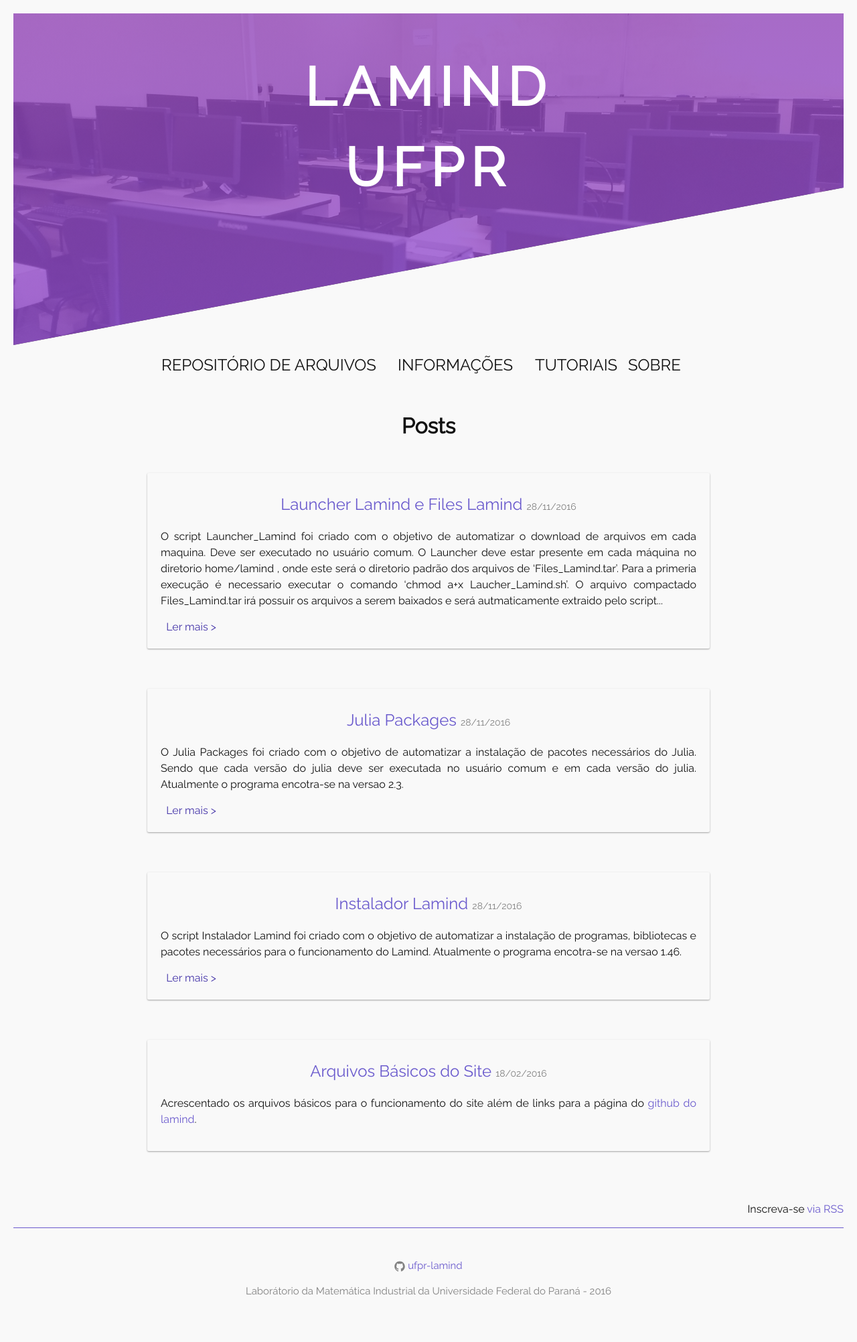
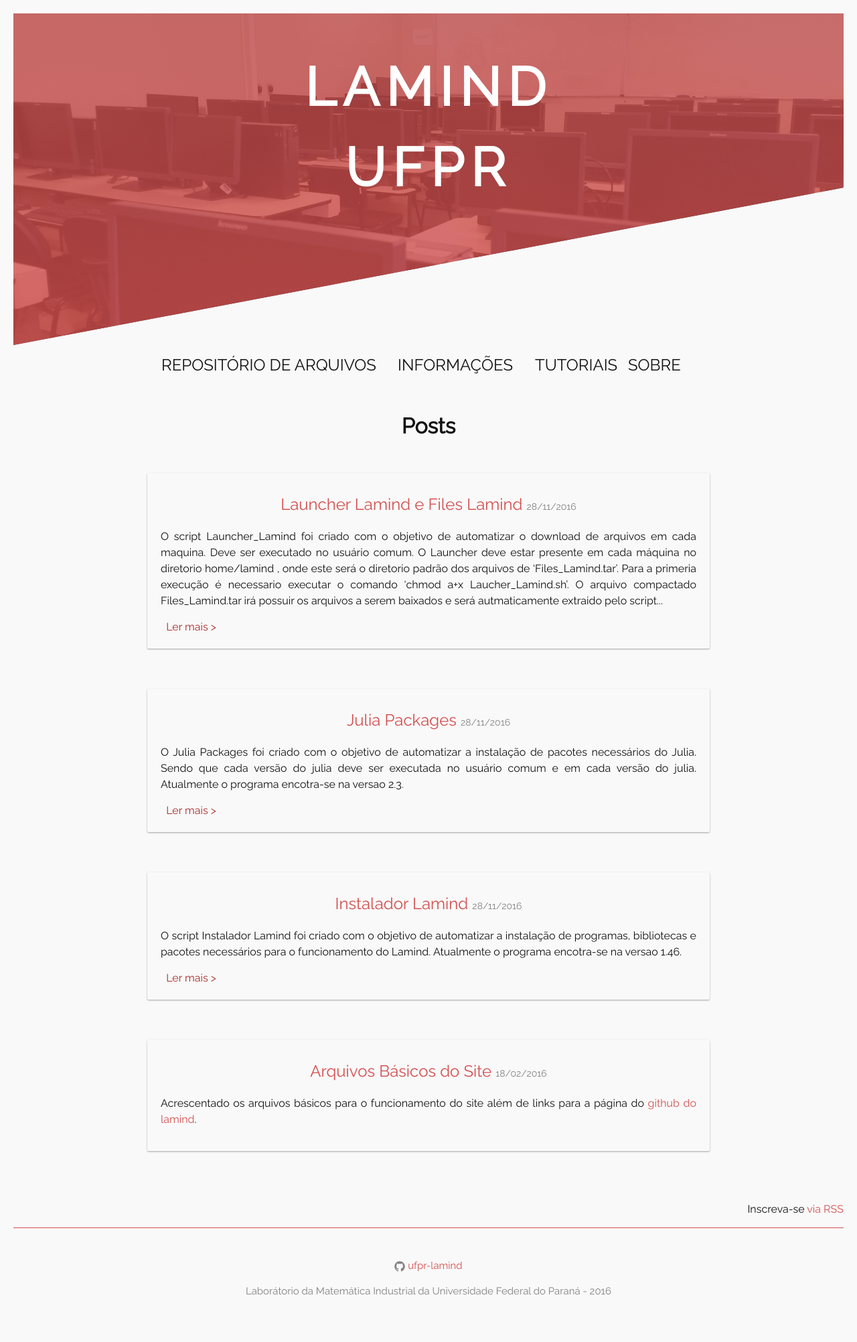
Before and after one commit to ufpr-lamind/ufpr-lamind.github.io, a Jekyll site: the page built from index.html, in a window 1280 px wide. Shown: the whole page at 67% size. Built offline with Jekyll 4.4.1, drawn with Linux system fonts in a browser that asks for light colours.

Commit message:
layout color changes to red

```diff
--- a/_sass/_base.scss
+++ b/_sass/_base.scss
@@ -98,7 +98,7 @@
     }
 
     &:hover {
-        color: darken(#6a5acd, 20%);
+        color: darken(rgba(212, 79, 79, 1), 20%);
         // text-decoration: underline;
     }
 }
--- a/_sass/_layout.scss
+++ b/_sass/_layout.scss
@@ -20,8 +20,8 @@
     height: 55vh;
     background-image: linear-gradient(
       to bottom,
-      rgba(145, 70, 185, 0.8),
-      rgba(147, 79, 212, 0.8)),
+      rgba(185, 70, 70, 0.8),
+      rgba(212, 79, 79, 0.8)),
     url(../img/lab2.jpg);
     background-size: cover;
     background-repeat: no-repeat;
@@ -133,7 +133,7 @@
  * Site footer
  */
 .site-footer {
-    border-top: 1px solid $blue-SlateBlue;
+    border-top: 1px solid $brand-color;
     padding: $spacing-unit 0;
 }
 
@@ -285,14 +285,14 @@
 }
 .morelink:hover {
   text-decoration: none;
-  color: #6a5acd;
+  color: rgba(212, 79, 79, 1);
 }
 
 .post-title {
     font-size: 1.7rem;
     line-height: 100px;
     text-align: center;
-    color: #6a5acd;
+    color: $brand-color;
     // font-weight: 600;
     letter-spacing: 0;
     @include media-query($on-palm) {
@@ -388,7 +388,7 @@
     left: 0;
     right: 100%;
     bottom: 0;
-    background: rgba(147, 79, 212, 0.8);
+    background: rgba(212, 79, 79, 1);
     height: 1.5px;
     -webkit-transition-property: left, right;
     transition-property: left, right;
--- a/css/main.scss
+++ b/css/main.scss
@@ -24,7 +24,7 @@
 
 $text-color:       #111;
 $background-color: $grey-LightGrey;
-$brand-color:      $blue-SlateBlue;
+$brand-color:      rgba(212, 79, 79, 1);
 
 
 
```
